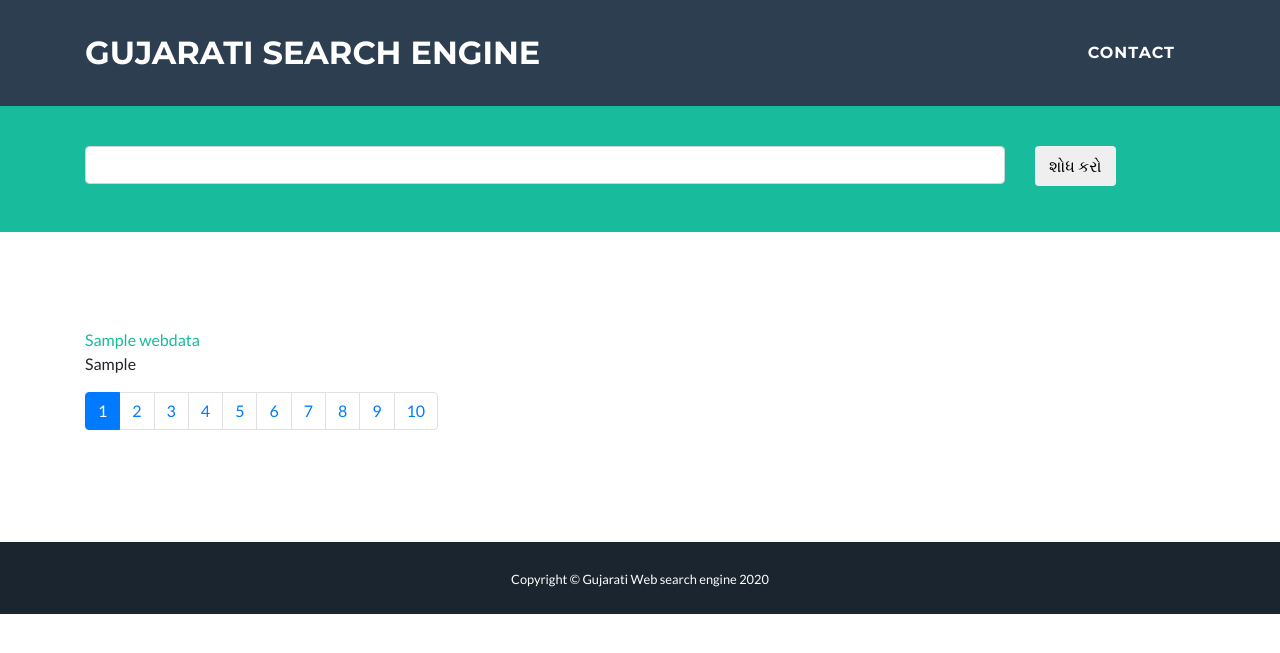
After one commit to NehalPatel/webcrawler, a PHP site: page /search.php?page=1 in a window 1280 px wide. The commit adds this page. Shown: the top 653 px of the page. Run offline with PHP 8.4, Linux system fonts and the light colour scheme; tables that the repository leaves empty hold one stand-in row (values such as "Sample post").

Commit message:
search page demonstration created

```diff
--- a/ajax_web_crawler.php
+++ b/ajax_web_crawler.php
@@ -15,11 +15,13 @@ $urls = get_urls_from_db($offset, $limit);
 $result = array();
 foreach ($urls as $key => $link) {
 	$html = getUrl( $link['url'] );
-	$html = strip_html_contents( $html );
+	$data = strip_html_contents( $html );
+	$title = stip_page_title( $html );
+
 	$row = array();
 	$row['hash'] = $link['hash'];
 
-	if ( save_html($link['hash'], $html) ) {
+	if ( save_html($link['hash'], $title, $html, $data) ) {
 		$row['status'] = 'success';
 		$row['last_visited'] = date("Y-m-d H:i:s");
 	} else {
--- a/db/db_helper.php
+++ b/db/db_helper.php
@@ -99,15 +99,17 @@ function get_urls($offset = 20, $limit = 10)
 	return false;
 }
 
-function save_html($hash, $html)
+function save_html($hash, $title, $html, $data)
 {
 	global $conn;
 
+	$title = mysqli_real_escape_string($conn, $title);
 	$html = mysqli_real_escape_string($conn, $html);
+	$data = mysqli_real_escape_string($conn, $data);
 
-	$sql = 'UPDATE ' . TABLE . ' SET data="'. $html .'", last_visited="'. date("Y-m-d") .'" WHERE hash="'. $hash .'"';
+	$sql = 'UPDATE ' . TABLE . ' SET page_title="'. $title .'", html="'. $html .'", data="'. $data .'", last_visited="'. date("Y-m-d") .'" WHERE hash="'. $hash .'"';
 
-	//echo $sql . '<br />';
+	// echo $sql . '<br />';
 
 	if ($conn->query($sql) === TRUE) {
 	    return true;
@@ -116,4 +118,16 @@ function save_html($hash, $html)
 	return false;
 }
 
+function limitString($string, $limit = 100)
+{
+	// Return early if the string is already shorter than the limit
+	if (strlen($string) < $limit) {
+		return $string;
+	}
+
+	$regex = "/(.{1,$limit})\b/";
+	preg_match($regex, $string, $matches);
+	return $matches[1];
+}
+
 ?>
--- /dev/null
+++ b/search.php
@@ -0,0 +1,121 @@
+<?php
+
+require_once dirname(__FILE__) . '/db/db_helper.php';
+
+$page = $_REQUEST['page'] ? $_REQUEST['page'] : 1;
+$offset = ($page - 1) * 10;
+$limit = 10;
+
+$select_sql = "select id, hash, url, title, page_title, SUBSTRING(`data`, 1, 300) as data FROM tbl_webdata LIMIT $offset, $limit";
+
+// echo $select_sql;exit;
+
+$result = mysqli_query($conn, $select_sql);
+
+?>
+
+<!DOCTYPE html>
+<html lang="en">
+
+<head>
+    <meta charset="utf-8">
+    <meta name="viewport" content="width=device-width, initial-scale=1, shrink-to-fit=no">
+    <meta name="description" content="">
+    <meta name="author" content="">
+    <title>Gujarati News Search Engine</title>
+    <!-- Bootstrap core CSS -->
+    <link href="vendor/bootstrap/css/bootstrap.min.css" rel="stylesheet">
+    <!-- Custom fonts for this template -->
+    <link href="vendor/font-awesome/css/font-awesome.min.css" rel="stylesheet" type="text/css">
+    <link href="https://fonts.googleapis.com/css?family=Montserrat:400,700" rel="stylesheet" type="text/css">
+    <link href="https://fonts.googleapis.com/css?family=Lato:400,700,400italic,700italic" rel="stylesheet" type="text/css">
+    <!-- Custom styles for this template -->
+    <link href="css/freelancer.min.css" rel="stylesheet">
+</head>
+
+<body id="page-top">
+    <!-- Navigation -->
+    <nav class="navbar navbar-expand-lg bg-secondary fixed-top text-uppercase" id="mainNav">
+        <div class="container">
+            <a class="navbar-brand js-scroll-trigger" href="#page-top">Gujarati Search Engine</a>
+            <button class="navbar-toggler navbar-toggler-right text-uppercase bg-primary text-white rounded" type="button" data-toggle="collapse" data-target="#navbarResponsive" aria-controls="navbarResponsive" aria-expanded="false" aria-label="Toggle navigation">
+                Menu
+                <i class="fa fa-bars"></i>
+            </button>
+            <div class="collapse navbar-collapse" id="navbarResponsive">
+                <ul class="navbar-nav ml-auto">
+                    <li class="nav-item mx-0 mx-lg-1">
+                        <a class="nav-link py-3 px-0 px-lg-3 rounded js-scroll-trigger" href="#contact">Contact</a>
+                    </li>
+                </ul>
+            </div>
+        </div>
+    </nav>
+
+
+    <div class="clearfix"></div>
+    <section class="bg-primary text-white" style="margin-top: 50px; padding:6rem 0 2rem">
+
+        <div class="container">
+
+            <form action="#" class="form" method="post">
+                <div class="row">
+                    <div class="col-md-10">
+                        <div class="form-group">
+                            <input type="text" id="s" name="s" class="form-control" value="">
+                        </div>
+                    </div>
+                    <div class="col-md-2">
+                        <button type="submit" id="search_button" class="btn btn-default">શોધ કરો</button>
+                    </div>
+                </div>
+            </form>
+        </div>
+
+    </section>
+
+    <section id="search_result">
+        <div class="container">
+
+            <div id="record-container">
+                <?php while ($row = mysqli_fetch_assoc($result)) : ?>
+
+                    <div id="<?php echo $row['hash'] ?>" class="record"><a href="<?php echo $row['url'] ?>" target="_blank"><?php echo $row['page_title'] ?></a>
+                        <p class="description"><?php echo $row['data'] ?></p>
+                    </div>
+
+                <?php endwhile; ?>
+
+            </div>
+
+            <div class="row">
+                <div class="col-md-12 text-center">
+                    <ul class="pagination">
+                        <?php for($i=1; $i<=10; $i++): ?>
+                            <li class="page-item <?php echo $page == $i ? 'active' : '' ?>"><a class="page-link" href="search.php?page=<?php echo $i?>" ><?php echo $i?></a></li>
+                        <?php endfor; ?>
+                    </ul>
+                </div>
+            </div>
+
+        </div>
+    </section>
+
+    <div class="copyright py-4 text-center text-white">
+        <div class="container">
+            <small>Copyright &copy; Gujarati Web search engine <?php echo date("Y"); ?></small>
+        </div>
+    </div>
+    <!-- Scroll to Top Button (Only visible on small and extra-small screen sizes) -->
+    <div class="scroll-to-top d-lg-none position-fixed ">
+        <a class="js-scroll-trigger d-block text-center text-white rounded" href="#page-top">
+            <i class="fa fa-chevron-up"></i>
+        </a>
+    </div>
+    <!-- Bootstrap core JavaScript -->
+    <script src="vendor/jquery/jquery.min.js"></script>
+    <script src="vendor/bootstrap/js/bootstrap.bundle.min.js"></script>
+
+</body>
+
+</html>
```
Also changed, not shown: ajax_fetch_result.php (added, +40 -0 lines), assets/db_export/dbwebcrawler_20200119.sql (added, +67 -0 lines), helpers/helper_functions.php (+11 -0 lines), index.php (+22 -24 lines).
